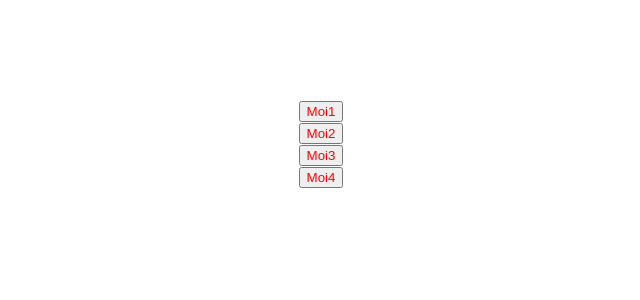
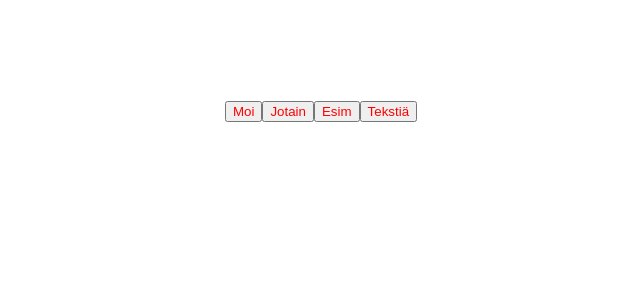
Before and after one commit to Ckeihas/Git-Typescript, a React (Create React App) app: page / in a window 1280 px wide. Shown: the top 300 px of the page, without its empty margins (319-959 px from the left). Built offline with nearby package versions, Linux system fonts and the light colour scheme.

Commit message:
created new react highlight function

```diff
--- a/src/components/react/FixBugs.tsx
+++ b/src/components/react/FixBugs.tsx
@@ -100,10 +100,37 @@ const HighlightSelectedItem2 = () => {
 }
 
 
+
+
+
+const HighlightSelectedItem3 = () => {
+    const [selectedItem, setSelectedItem] = useState<Record<number, boolean>>({});
+
+    const handleClick = (index: number) => {
+        setSelectedItem((prev) => ({
+            ...prev,
+            [index]: !prev[index]
+        }))
+    }
+    return(
+        <div>
+            {
+                items.map((item, index) => (
+                    <button
+                    style={selectedItem[index] ? { color: 'green' } : {color: 'red'}}
+                    key={index}
+                    onClick={() => handleClick(index)}>{item}</button>
+                ))
+            }
+        </div>
+    )
+}
+
+
 const FixBugs = () => {
   return (
     <div style={{marginTop: 100}}>
-        <HighlightSelectedItem2 />
+        <HighlightSelectedItem3 />
     </div>
   )
 }
```
